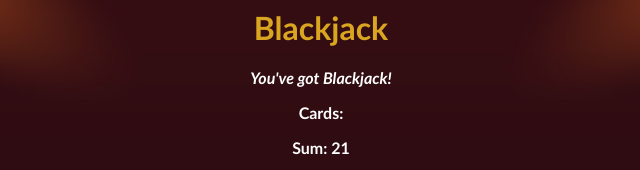
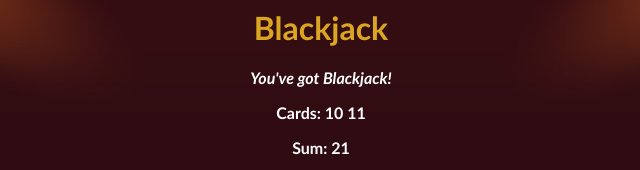
Before and after one commit to Haftom-Mesfin/JavaScript-Repo, a plain HTML site: page source/exercise/index.html in a window 1280 px wide. Both pictures are taken after a click on the button "START GAME". Shown: the top 170 px of the page, 319-959 px from the left. Drawn offline with Linux system fonts and the light colour scheme.

Commit message:
Cards displayed

```diff
--- a/source/exercise/index.html
+++ b/source/exercise/index.html
@@ -10,7 +10,8 @@
 <body>
     <h1>Blackjack</h1>
     <p id="message-el">Want to play a round?</p>
-    <p>Cards:</p>
+    <!-- 1. Give the cards paragraph and id of cards-el -->
+    <p id="cards-el">Cards:</p>
     <!-- 1. Give the sum paragraph and id of sum-el -->
     <p id="sum-el">Sum:</p>
     <!-- 1. Create a button that says START GAME.
--- a/source/exercise/index.js
+++ b/source/exercise/index.js
@@ -19,9 +19,13 @@ let messageEl = document.getElementById("message-el")
 // 2. Store the sum paragraph in a variable called sumEl
 //let sumEl = document.getElementById("sum-el")
 let sumEl = document.querySelector("#sum-el") // for an id use #, for a class selector use the .
+    // 2. Store the cards paragraph in a variable called cardsEl
+let cardsEl = document.getElementById("cards-el")
 
 function startGame() {
-    // 3. Render the sum on the page using this format -> "Sum: 14"
+    // 3. Render the cards on the page using this format -> "Cards: 10 4"
+    cardsEl.textContent = "Cards: " + firstCard + " " + secondCard
+        // 3. Render the sum on the page using this format -> "Sum: 14"
     sumEl.textContent = "Sum: " + sum
     if (sum < 21) {
         message = "Do you want to draw a new card?"
```
